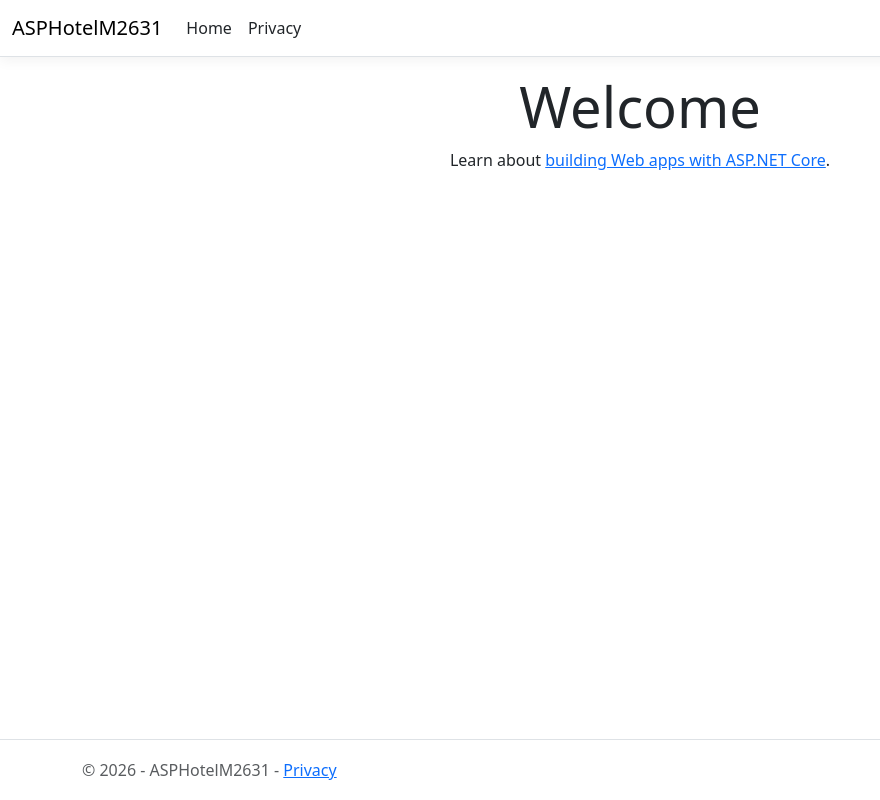
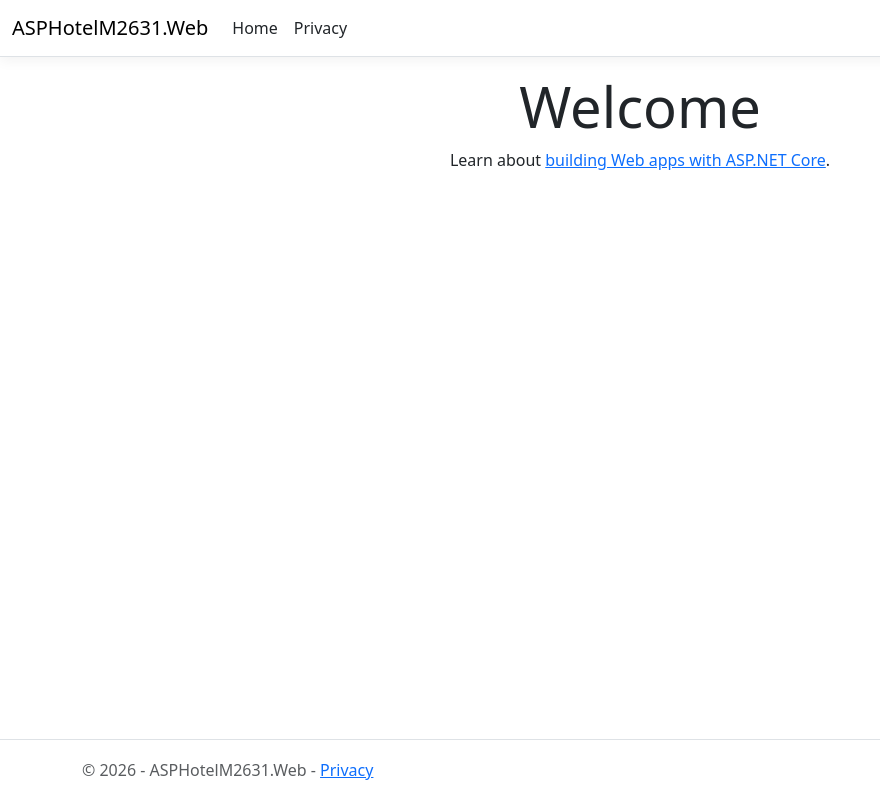
Before and after one commit to PTD-coderunner2049/ASPHotelM2631, an ASP.NET Core app: page / in a window 1280 px wide. Shown: the whole page, without its empty margins (0-880 px from the left). Run offline with ASP.NET Core 8, Linux system fonts and the light colour scheme; style sheets or scripts are compiled from the project's sources.

Commit message:
Rename project to ASPHotelM2631.Web
Renamed the project, solution reference, and namespaces to `ASPHotelM2631.Web`.
Updated Razor references, stylesheet naming, application branding, README, and
commit guide while preserving the existing .NET 9 and package configuration.

```diff
--- a/Controllers/HomeController.cs
+++ b/Controllers/HomeController.cs
@@ -1,8 +1,8 @@
-using ASPHotelM2631.Models;
+using ASPHotelM2631.Web.Models;
 using Microsoft.AspNetCore.Mvc;
 using System.Diagnostics;
 
-namespace ASPHotelM2631.Controllers
+namespace ASPHotelM2631.Web.Controllers
 {
     public class HomeController : Controller
     {
--- a/Models/ErrorViewModel.cs
+++ b/Models/ErrorViewModel.cs
@@ -1,4 +1,4 @@
-namespace ASPHotelM2631.Models
+namespace ASPHotelM2631.Web.Models
 {
     public class ErrorViewModel
     {
--- a/Program.cs
+++ b/Program.cs
@@ -1,4 +1,4 @@
-namespace ASPHotelM2631
+namespace ASPHotelM2631.Web
 {
     public class Program
     {
--- a/Views/Shared/_Layout.cshtml
+++ b/Views/Shared/_Layout.cshtml
@@ -3,17 +3,17 @@
 <head>
     <meta charset="utf-8" />
     <meta name="viewport" content="width=device-width, initial-scale=1.0" />
-    <title>@ViewData["Title"] - ASPHotelM2631</title>
+    <title>@ViewData["Title"] - ASPHotelM2631.Web</title>
     <script type="importmap"></script>
     <link rel="stylesheet" href="~/lib/bootstrap/dist/css/bootstrap.min.css" />
     <link rel="stylesheet" href="~/css/site.css" asp-append-version="true" />
-    <link rel="stylesheet" href="~/ASPHotelM2631.styles.css" asp-append-version="true" />
+    <link rel="stylesheet" href="~/ASPHotelM2631.Web.styles.css" asp-append-version="true" />
 </head>
 <body>
     <header>
         <nav class="navbar navbar-expand-sm navbar-toggleable-sm navbar-light bg-white border-bottom box-shadow mb-3">
             <div class="container-fluid">
-                <a class="navbar-brand" asp-area="" asp-controller="Home" asp-action="Index">ASPHotelM2631</a>
+                <a class="navbar-brand" asp-area="" asp-controller="Home" asp-action="Index">ASPHotelM2631.Web</a>
                 <button class="navbar-toggler" type="button" data-bs-toggle="collapse" data-bs-target=".navbar-collapse" aria-controls="navbarSupportedContent"
                         aria-expanded="false" aria-label="Toggle navigation">
                     <span class="navbar-toggler-icon"></span>
@@ -39,7 +39,7 @@
 
     <footer class="border-top footer text-muted">
         <div class="container">
-            &copy; 2026 - ASPHotelM2631 - <a asp-area="" asp-controller="Home" asp-action="Privacy">Privacy</a>
+            &copy; 2026 - ASPHotelM2631.Web - <a asp-area="" asp-controller="Home" asp-action="Privacy">Privacy</a>
         </div>
     </footer>
     <script src="~/lib/jquery/dist/jquery.min.js"></script>
--- a/Views/_ViewImports.cshtml
+++ b/Views/_ViewImports.cshtml
@@ -1,3 +1,3 @@
-@using ASPHotelM2631
-@using ASPHotelM2631.Models
+@using ASPHotelM2631.Web
+@using ASPHotelM2631.Web.Models
 @addTagHelper *, Microsoft.AspNetCore.Mvc.TagHelpers
```
Also changed, not shown: COMMIT_GUIDE.md (+1 -1 lines), ASPHotelM2631.Web.csproj, README.md, 1 other file.
